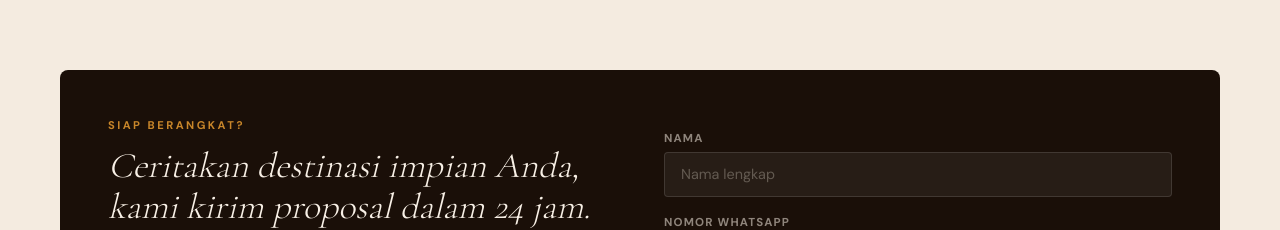
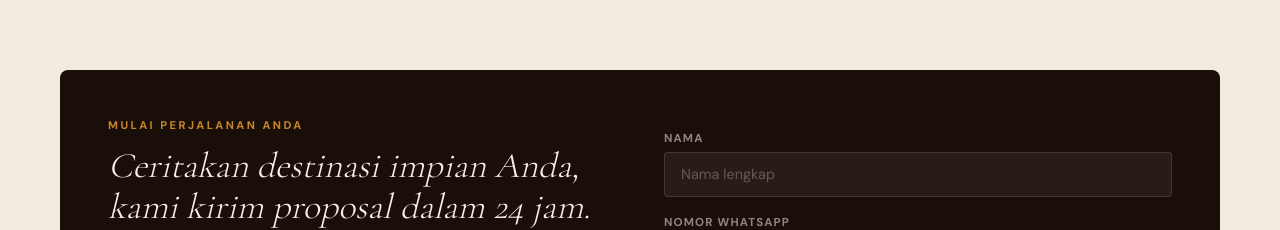
Before and after one commit to nugrahn0123/Preview-Travel-AN-Digital, a Next.js app: page / in a window 1280 px wide. Shown: the part 3656-3886 px from the top of the page. Built offline with nearby package versions, Linux system fonts and the light colour scheme.

Commit message:
copy: update CTA kicker text

```diff
--- a/components/CTA.tsx
+++ b/components/CTA.tsx
@@ -4,7 +4,7 @@ export default function CTA() {
   return (
     <section className="section container cta-band reveal" id="konsultasi">
       <div>
-        <p className="kicker">Siap berangkat?</p>
+        <p className="kicker">Mulai perjalanan Anda</p>
         <h2>Ceritakan destinasi impian Anda, kami kirim proposal dalam 24 jam.</h2>
       </div>
       <ContactForm />
```
